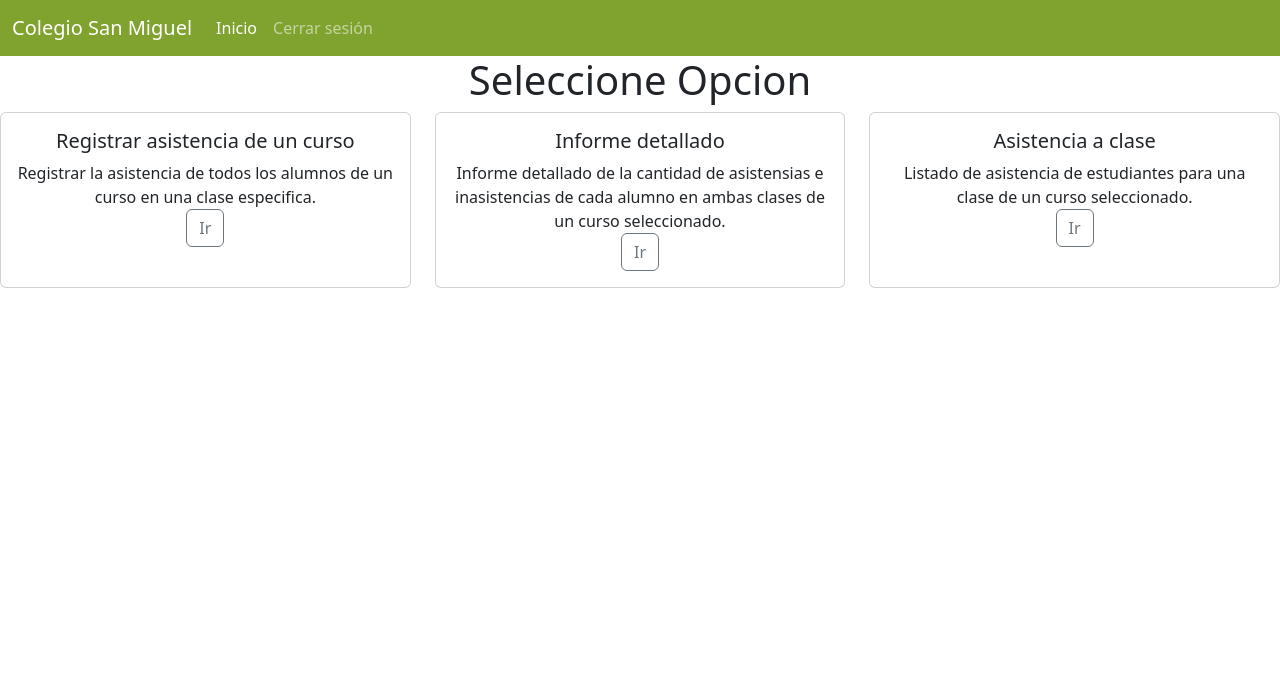
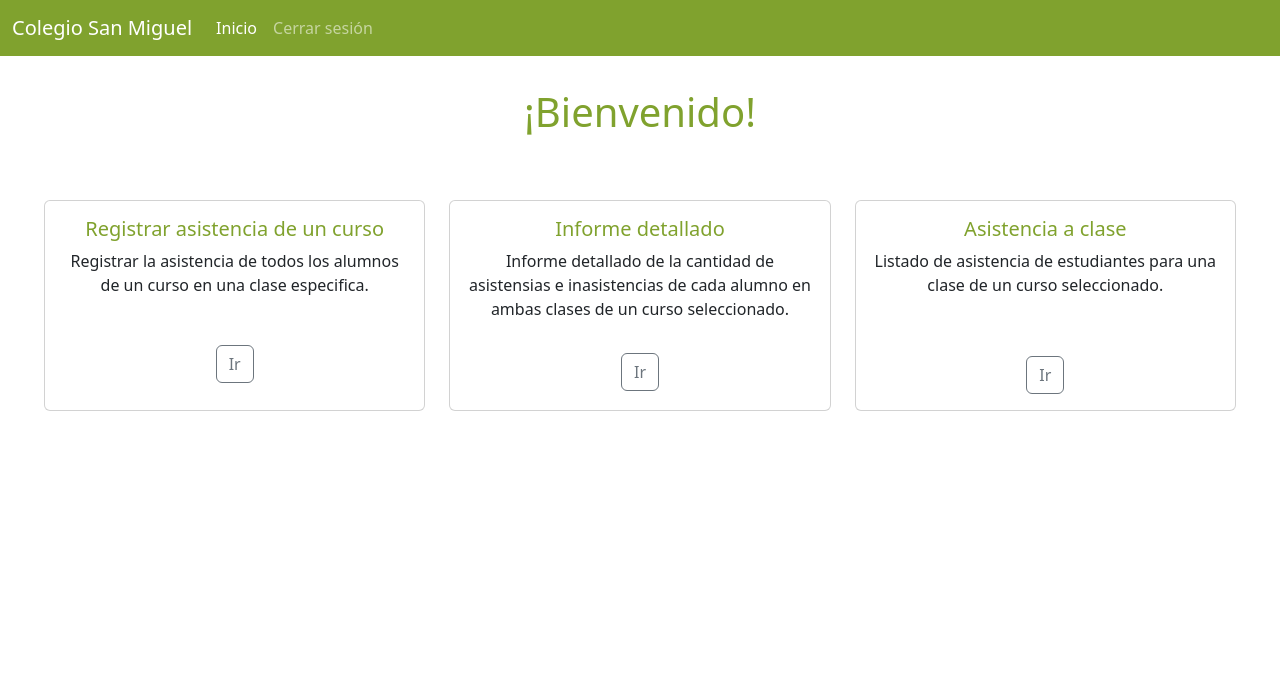
Before and after one commit to JoaquinAlbornoz/Practico_2-Albornoz_Joaquin, a Flask app: page /home in a window 1280 px wide. Shown: the top 683 px of the page. Run offline with Flask 3, Linux system fonts and the light colour scheme; the visitor is signed in with stand-in values (Sample User, id 1).

Commit message:
menu.html

```diff
--- a/templates/menu.html
+++ b/templates/menu.html
@@ -2,43 +2,43 @@
 {% block title %}Menu{% endblock %}
 {% block content %}
   {% if tipo=='Preceptor' %}
-    <div class="conteiner-fluid text-center">
+    <div class="conteiner-fluid text-center" style="margin-left: 1rem;margin-right: 1rem;">
       <div class="row d-flex justify-content-center">
         <div class="col align-self-center">
-          <h1>Seleccione Opcion</h1>
+          <h1 class="Subtitulo1" style="color: #80a22e;margin: 2rem;">¡Bienvenido!</h1>
         </div>
       </div>
-      <div class="row row-cols-1 row-cols-md-3 g-4">
-        <div class="col">
+      <div class="row row-cols-1 row-cols-sm-3 g-4" style="margin: 0 1rem;">
+        <div class="col" style="margin: 2rem 0;">
           <div class="card h-100">
             <div class="card-body justify-content-between">
               <div>
-                <h5 class="card-title">Registrar asistencia de un curso</h5>
-                <p class="card-text">Registrar la asistencia de todos los alumnos de un curso en una clase especifica.</p>
+                <h5 class="card-title Subtitulo2" style="color: #80a22e;">Registrar asistencia de un curso</h5>
+                <p class="card-text Texto1">Registrar la asistencia de todos los alumnos de un curso en una clase especifica.</p>
               </div>
-              <a type="button" class="btn btn-outline-secondary" href="{{ url_for('reg_asist') }}">Ir</a>
+              <a type="button" class="btn btn-outline-secondary" style="margin-top: 3rem;" href="{{ url_for('reg_asist') }}">Ir</a>
             </div>
           </div>
         </div>
-        <div class="col">
+        <div class="col" style="margin: 2rem 0;">
           <div class="card h-100">
             <div class="card-body justify-content-between">
               <div>
-                <h5 class="card-title">Informe detallado</h5>
-                <p class="card-text">Informe detallado de la cantidad de asistensias e inasistencias de cada alumno en ambas clases de un curso seleccionado.</p>
+                <h5 class="card-title Subtitulo2" style="color: #80a22e;">Informe detallado</h5>
+                <p class="card-text Texto1">Informe detallado de la cantidad de asistensias e inasistencias de cada alumno en ambas clases de un curso seleccionado.</p>
               </div>
-              <a type="button" class="btn btn-outline-secondary" href="{{ url_for('list_detalle') }}">Ir</a>
+              <a type="button" class="btn btn-outline-secondary" style="margin-top: 2rem;" href="{{ url_for('list_detalle') }}">Ir</a>
             </div>
           </div>
         </div>
-        <div class="col">
+        <div class="col" style="margin: 2rem 0;">
           <div class="card h-100">
             <div class="card-body justify-content-between">
               <div>
-                <h5 class="card-title">Asistencia a clase</h5>
-                <p class="card-text">Listado de asistencia de estudiantes para una clase de un curso seleccionado.</p>
+                <h5 class="card-title Subtitulo2" style="color: #80a22e;">Asistencia a clase</h5>
+                <p class="card-text Texto1">Listado de asistencia de estudiantes para una clase de un curso seleccionado.</p>
               </div>
-              <a type="button" class="btn btn-outline-secondary" href="{{ url_for('list_curso') }}">Ir</a>
+              <a type="button" class="btn btn-outline-secondary" style="margin-top: 3.7rem;" href="{{ url_for('list_curso') }}">Ir</a>
             </div>
           </div>
         </div>
@@ -48,13 +48,18 @@
     <div class="conteiner-fluid text-center">
       <div class="row d-flex justify-content-center">
         <div class="col align-self-center">
+          <h1 class="Subtitulo1" style="color: #80a22e;margin: 2rem;">¡Bienvenido!</h1>
+        </div>
+      </div>
+      <div class="row row-cols-1 row-cols-sm-3 g-4 justify-content-center">
+        <div class="col-sm align-self-center">
           <div class="card h-100">
             <div class="card-body justify-content-between">
               <div>
-                <h5 class="card-title">Consultar Inasistencias</h5>
-                <p class="card-text">Informe del estudiante, con asistencias e inasistencias por cada clase.</p>
+                <h5 class="card-title Subtitulo2" style="color: #80a22e;">Consultar Inasistencias</h5>
+                <p class="card-text Texto1">Informe del estudiante, con asistencias e inasistencias por cada clase.</p>
               </div>
-              <a type="button" class="btn btn-outline-secondary" href="{{ url_for('inasis_estudiante') }}">Ir</a>
+              <a type="button" class="btn btn-outline-secondary" style="margin: 2rem;" href="{{ url_for('inasis_estudiante') }}">Ir</a>
             </div>
           </div>
         </div>
```
